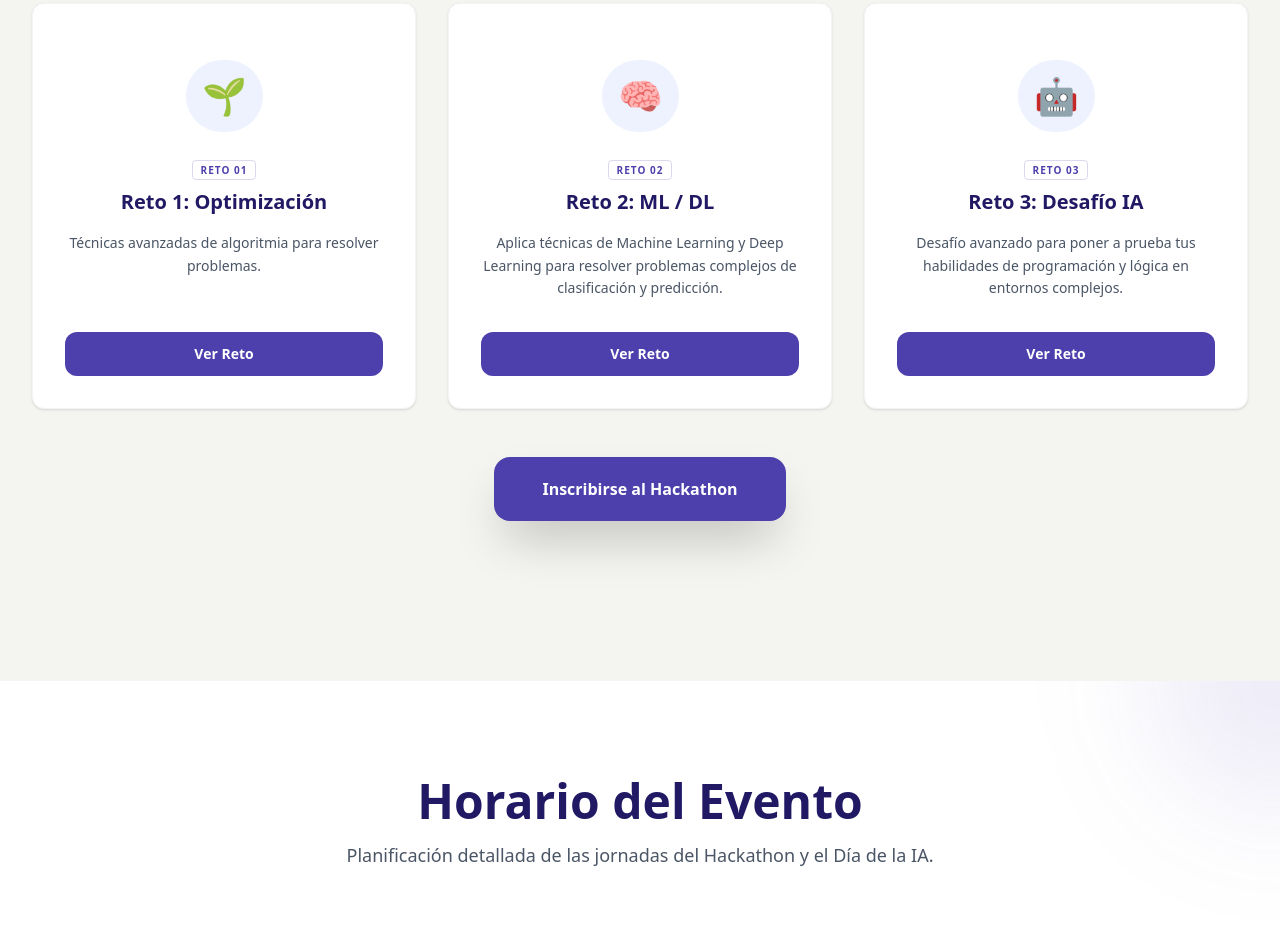
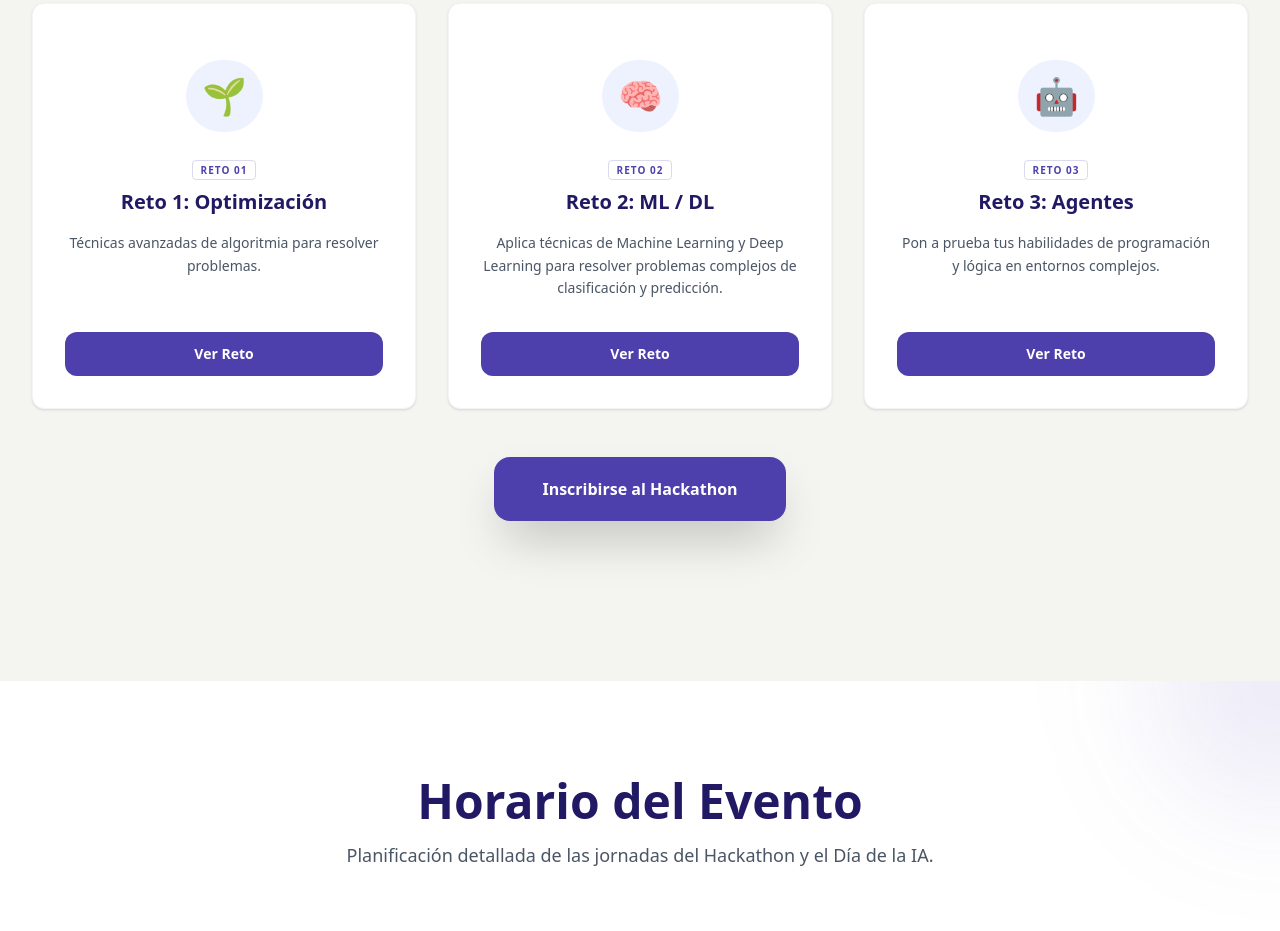
Before and after one commit to asociacion-ia/aiaweb, an Astro site: page /hackaton in a window 1280 px wide. Shown: the part 1603-2534 px from the top of the page. Built offline with nearby package versions, Linux system fonts and the light colour scheme; Astro itself is replaced by a stand-in of ours.

Commit message:
Please provide the code changes or file diffs you would like me to summarize.

```diff
--- a/src/components/Hackaton.astro
+++ b/src/components/Hackaton.astro
@@ -109,7 +109,7 @@
 
         <div class="flex flex-col sm:flex-row gap-4">
           <a
-            href="https://forms.office.com/pages/responsepage.aspx?id=6sSEXw03nkuDDHVvi_G1H3HGP-9Br_NNpGoLsLite4xUQk1TQ0RWWDQ0U1pNUTRJTThHMFUzTFlQQS4u&origin=lprLink&route=shorturl"
+            href=""
             class="inline-flex justify-center items-center px-8 py-4 text-lg font-bold rounded-xl text-[#221965] bg-[#F4F5F0] hover:bg-white shadow-lg hover:shadow-xl transition-all duration-300 transform hover:-translate-y-1 group"
             data-i18n="hackaton.btn.register"
           >
--- a/src/components/Navbar.astro
+++ b/src/components/Navbar.astro
@@ -270,9 +270,9 @@ import logoaso from "../assets/logoaso.png";
             "challenges.opt.desc":
                 "Aplica técnicas de Machine Learning y Deep Learning para resolver problemas complejos de clasificación y predicción.",
             "challenges.rl.id": "RETO 03",
-            "challenges.rl.title": "Reto 3: Desafío IA",
+            "challenges.rl.title": "Reto 3: Agentes",
             "challenges.rl.desc":
-                "Desafío avanzado para poner a prueba tus habilidades de programación y lógica en entornos complejos.",
+                "Pon a prueba tus habilidades de programación y lógica en entornos complejos.",
             "challenges.btn.register": "Inscribirse al Hackathon",
             "challenges.btn.view": "Ver Reto",
             "location.title": "Sede del Evento",
```
